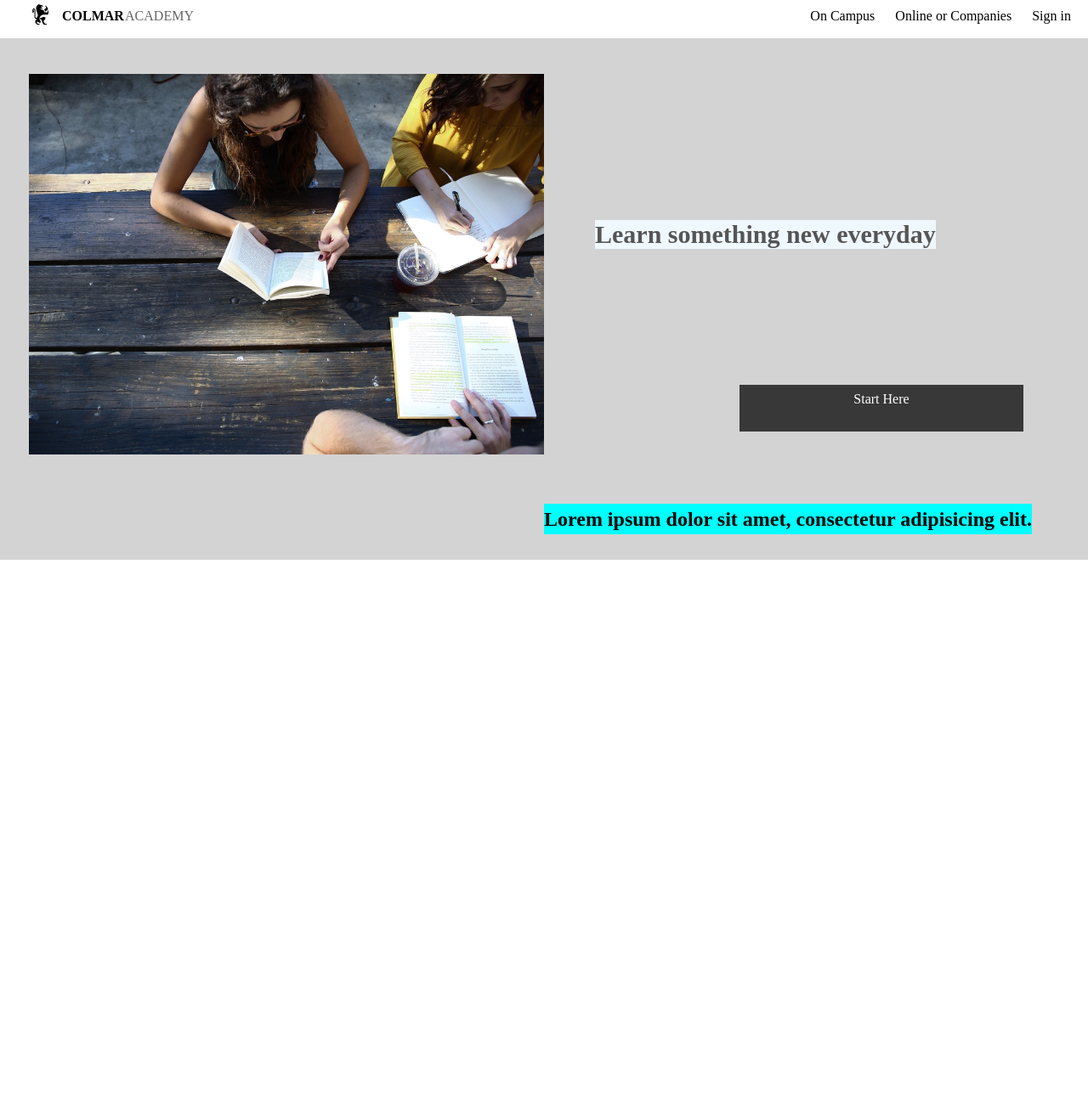
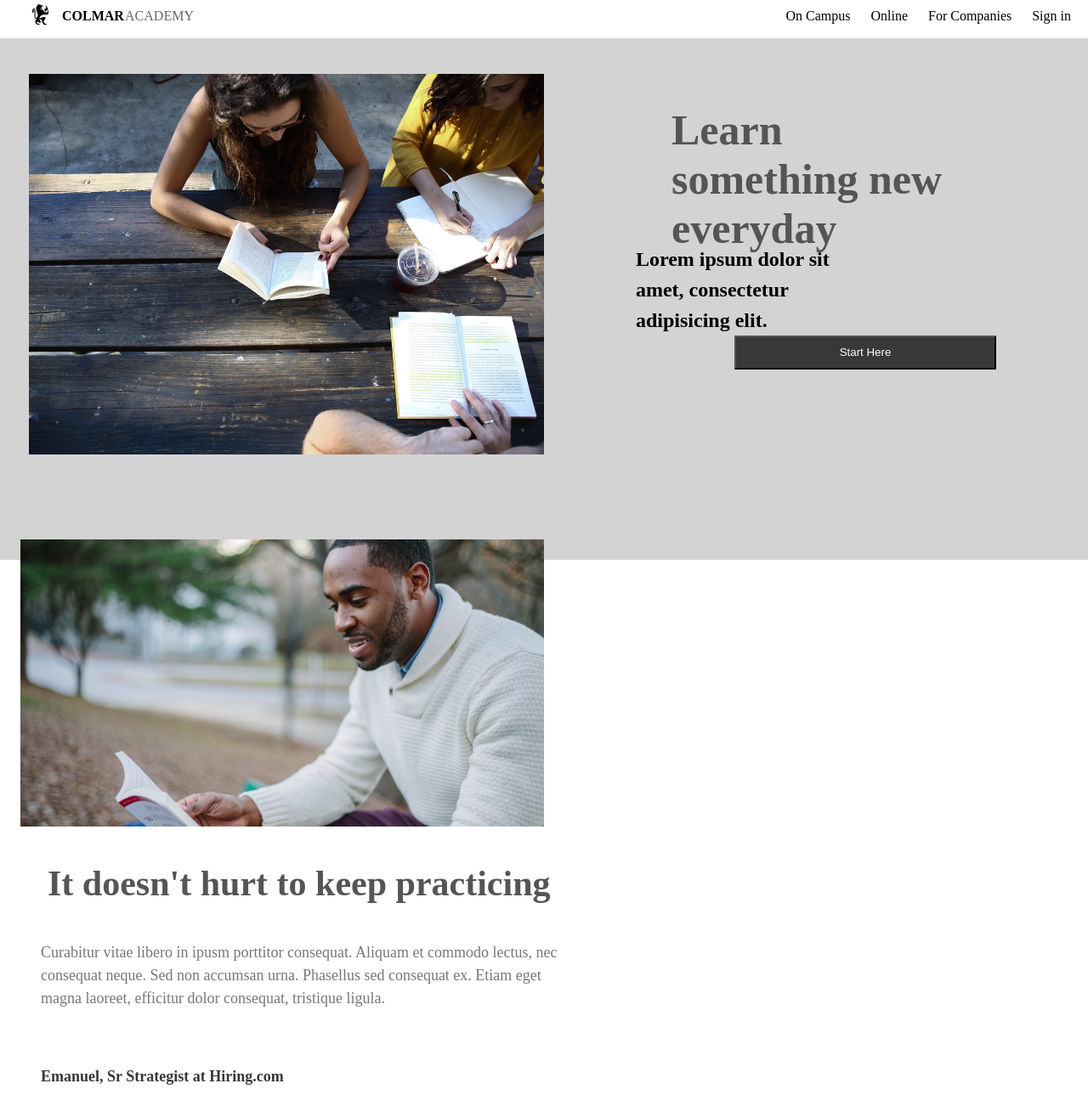
Before and after one commit to MoshelleGarbla/Colmar-Academy, a plain HTML site: page index.html in a window 1280 px wide. Shown: the part 7-1309 px from the top of the page at 85% size. Before the commit the page ends 800 px from the top, so only its background shows below. Drawn offline with Linux system fonts and the light colour scheme.

Commit message:
added content picture and text

```diff
--- a/index.html
+++ b/index.html
@@ -18,12 +18,12 @@
 
     <div class ="nav-links">
     <a class = "nav-links" href="#">On Campus</a>
- <a class = "nav-links" href="#">Online or Companies </a>
+    <a class = "nav-links" href="#">Online </a>
+    <a class = "nav-links" href="#">For Companies </a>
     <a class = "nav-links" href="#">Sign in</a>
     </div>
 
 </header>
-
 
 
     <main>
@@ -37,17 +37,32 @@
 
     </div>
 
-<div class="button">
-    <a href="#" class="button">Start Here</a>
+
+<button class="favorite-styled"
+        type="button">
+    Start Here
+</button>
+
+
+
+<div class="content">
+
+    <img src="/capstone_colmar_assets/images/information-main.jpg" alt="a man on the computer" width="50%" height="50%">
+
+    <h1>It doesn't hurt to keep practicing</h1>
+
+ <h2>Curabitur vitae libero in ipusm porttitor consequat. Aliquam et commodo lectus, nec consequat neque. Sed non accumsan urna. Phasellus sed consequat ex. Etiam eget magna laoreet, efficitur dolor consequat, tristique ligula.
+    </h2>
+
+    <h3>Emanuel, Sr Strategist at Hiring.com</h3>
+
+
+
+
 </div>
-
 
     </main>
 
 
-
-
-
-
 </body>
 </html>
--- a/style.css
+++ b/style.css
@@ -87,68 +87,56 @@ align-items: center;
 
 
 
-.button {
-    height: 39px;
+.favorite-styled{
+    height: 40px;
     width: 25%;
-    background-color: #383838	;
+    background-color: #383838;
     text-decoration: none;
     color: #fff;
-    position: fixed;
-    left: 870px;
-    top: 460px;
+    position: relative;
     text-align: center;
+    left: 840px;
+    bottom: 150px;
     padding: 8px 7px;
 
 }
 
-@media screen and (max-width: 1300px) {
-    .container{
-        display: inline-flex;
-        align-items: center;
-        margin: 10px;
+.content img{
+    position: relative;
+    top: 50px;
+}
 
-   }
+.content h1{
+    position: relative;
+    top: 50px;
+    font-size: 42px;
+    font-weight: bolder;
+    line-height: 1.5;
+    padding: 32px;
+    color: #555555;
+}
 
+.content h2{
+    position: relative;
+    color: #383838;
+    top: 30px;
+    padding: 24px;
+    font-size: 18px;
+    font-weight:lighter;
+    opacity: .8;
+    color: #555555;
+    display: block;
+    width: 50%;
+    line-height: 1.5;
 
-   main{
-
-    background-color: #D3D3D3;
-    background-repeat: no-repeat;
-    height: 550px;
-    margin: 10px 0px;
-    padding: 32px 24px;
 
 
 }
 
-
-   .container h1{
-    background-color: aliceblue;
-    font-size: 30px;
-    color: #555555;
-    position: absolute;
-    display: flex;
-    display: inline-block;
-    position: absolute;
-    left: 700px;
-    bottom: 500px;
-
-    }
-
-    .container h2{
-        background-color: aqua;
-        position: relative;
-        top: 300px;
-        bottom: 300px;
-        right: 0px;
-        align-items: center;
-
-
-
-
-
-    }
-
-
-
+.content h3{
+    position: relative;
+    color: #383838;
+    top: 50px;
+    padding: 24px;
+    font-size: 18px;
 }
```
Lines whose indentation alone changed are shown as unchanged.
